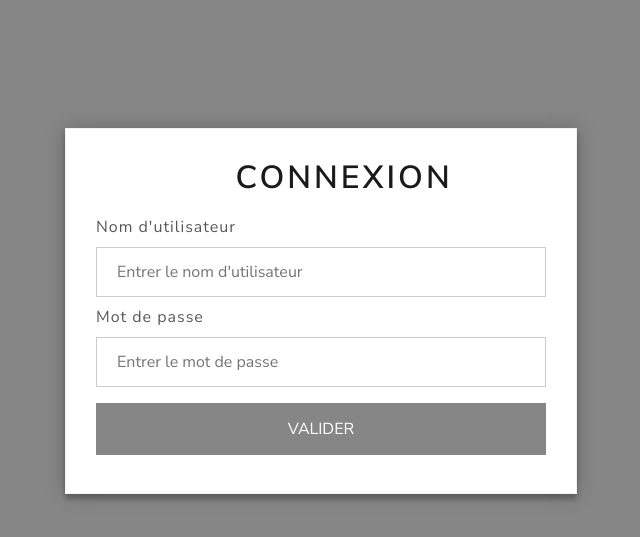
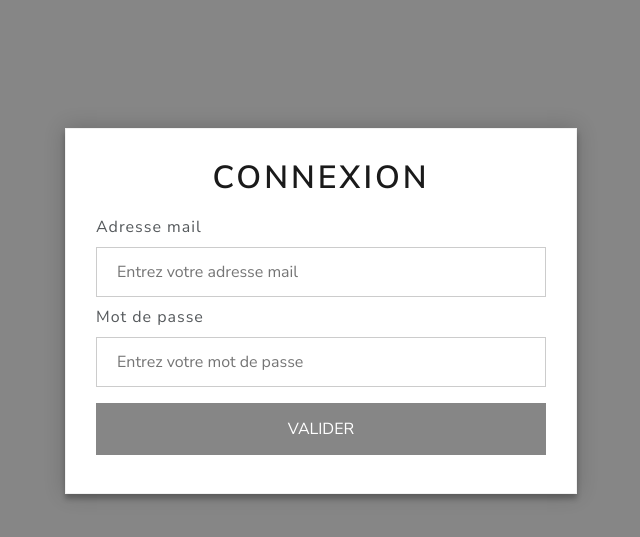
Before and after one commit to Roswell1208/Git_AP_SocieteTerrassement, a Symfony app: template AP-Terrassement/templates/block/Connexion.html.twig in a window 1280 px wide. Shown: the part 100-637 px from the top of the page, without its empty margins (319-959 px from the left). Run offline with Twig, Linux system fonts and the light colour scheme; the template is opened without the code that fills it, so the values that code supplies are empty; some libraries are stand-ins or nearby versions.

Commit message:
début connection

```diff
--- a/AP-Terrassement/public/css/connexion.css
+++ b/AP-Terrassement/public/css/connexion.css
@@ -31,8 +31,7 @@ form {
 #container h1{
     margin-left: auto;
     margin-right: auto;
-    width: 38%;
-    /*margin: 0 auto;*/
+    text-align: center;
     padding-bottom: 10px;
 }
 
--- a/AP-Terrassement/src/Entity/Avis.php
+++ b/AP-Terrassement/src/Entity/Avis.php
@@ -23,7 +23,7 @@ class Avis
     private $descri_avis;
 
     /**
-     * @ORM\ManyToOne(targetEntity=user::class)
+     * @ORM\ManyToOne(targetEntity=User::class)
      * @ORM\JoinColumn(nullable=false)
      */
     private $user_id;
--- a/AP-Terrassement/src/Entity/Contact.php
+++ b/AP-Terrassement/src/Entity/Contact.php
@@ -23,7 +23,7 @@ class Contact
     private $descri_contact;
 
     /**
-     * @ORM\ManyToOne(targetEntity=user::class)
+     * @ORM\ManyToOne(targetEntity=User::class)
      * @ORM\JoinColumn(nullable=false)
      */
     private $user_id;
--- a/AP-Terrassement/templates/block/Connexion.html.twig
+++ b/AP-Terrassement/templates/block/Connexion.html.twig
@@ -13,12 +13,12 @@
 
 <div id="container">
     <!-- zone de connexion -->
-    <form action="verification.php" method="POST">
+    <form>
         <h1>Connexion</h1>
-        <label><b>Nom d'utilisateur</b></label>
-        <input type="text" placeholder="Entrer le nom d'utilisateur" name="username" required>
+        <label><b>Adresse mail</b></label>
+        <input type="text" placeholder="Entrez votre adresse mail" name="mail" required>
         <label><b>Mot de passe</b></label>
-        <input type="password" placeholder="Entrer le mot de passe" name="password" required>
+        <input type="password" placeholder="Entrez votre mot de passe" name="password" required>
         <input type="submit" id='submit' value='VALIDER' >
         {#<?php
             if(isset($_GET['erreur'])){
```
Also changed, not shown: AP-Terrassement/migrations/Version20220930143255.php (added, +41 -0 lines).
